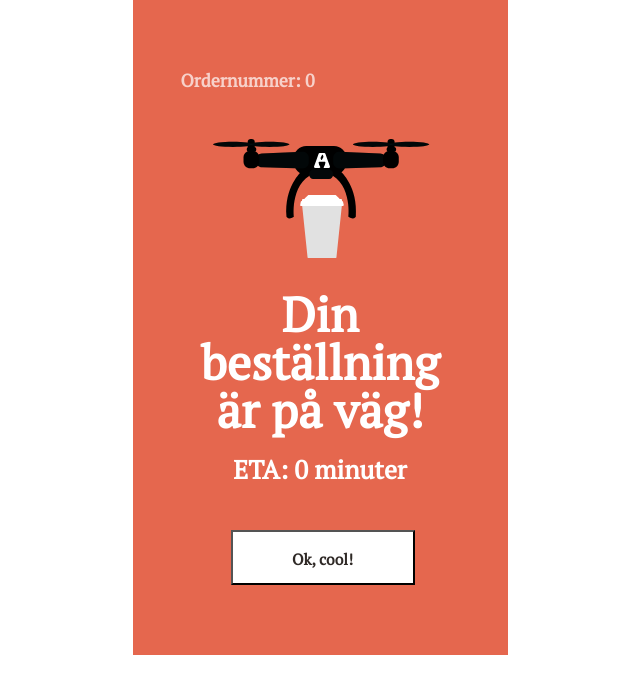
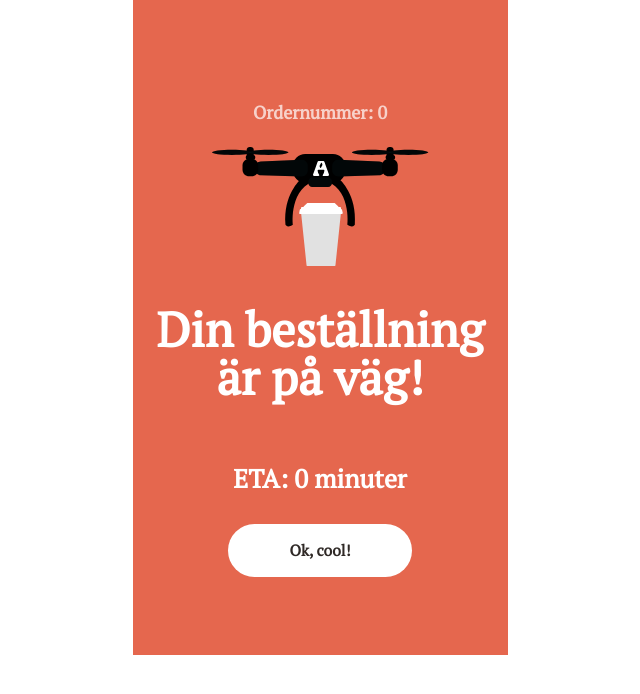
Before and after one commit to Kybbe/fire-turtles, a React (Create React App) app: page /status in a window 1280 px wide. Shown: the top 694 px of the page, without its empty margins (320-960 px from the left). Built offline with nearby package versions, Linux system fonts and the light colour scheme; no server answers.

Commit message:
removed some css and added "you saved X kr" for kampanj

```diff
--- a/src/App.css
+++ b/src/App.css
@@ -245,7 +245,7 @@ nav a:hover {
 
 .menuList {
   padding: 0;
-  padding-bottom: 55px;
+  padding-bottom: 70px;
   list-style: none;
 }
 
@@ -348,93 +348,52 @@ nav a:hover {
 }
 
 .background-status{
-position: relative;
-width: 375px;
-height: 655px;
-background: #E5674E;
-}
-
-.drone {
-position: absolute;
-width: 216.29px;
-height: 119.06px;
-left: 80px;
-top: 139px;
+  display: flex;
+  justify-content: center;
+  align-items: center;
+  flex-direction: column;
+  height: 100%;
+  background: #E5674E;
 }
 
 .button-status{
-  position: absolute;
   width: 184px;
-  height: 55px;
-  left: 98px;
-  top: 530px;
+  background: #FFFFFF;
+  color: #2F2926;
 
   background: #FFFFFF;
+  border-radius: 50px;
+  border: none;
+  cursor: pointer;
 
-  font-family: 'PT Serif';
-font-style: normal;
+  transition: all 0.2s ease;
+}
 
-
-align-items: center;
-text-align: center;
-color: #2F2926;
+.button-status:hover{
+  background: #ebebeb;
+  text-decoration: underline;
 }
 
 .order{
-  position: absolute;
-  width: 279px;
-  height: 125px;
-  left: 48px;
-  top: 299px;
-
-  font-family: 'PT Serif';
-  font-style: normal;
-  font-weight: 700;
   font-size: 24px;
   line-height: 48px;
-
-  display: flex;
-  align-items: center;
   text-align: center;
-
   color: #FFFFFF;
-
 }
 
 .timer{
-  position: absolute;
-  width: 279px;
-  height: 37px;
-  left: 48px;
-  top: 424px;
-
-  font-family: 'Work Sans';
-  font-style: normal;
-  font-weight: 700;
   font-size: 22px;
   line-height: 180%;
-
-  align-items: center;
   text-align: center;
-
   color: #FFFFFF;
 }
 
 .ordernum {
-position: absolute;
-width: 279px;
-height: 37px;
-left: 48px;
-top: 62px;
-font-family: 'Work Sans';
-font-style: normal;
-font-weight: 400;
-font-size: 18px;
-line-height: 120%;
-display: flex;
-align-items: center;
-text-align: center;
-color: rgba(255, 255, 255, 0.7);
+  width: 279px;
+  font-size: 18px;
+  line-height: 120%;
+  text-align: center;
+  color: rgba(255, 255, 255, 0.7);
 }
 
 /* TEXTS, * = all text exept text that are specified under */
--- a/src/components/Cart.js
+++ b/src/components/Cart.js
@@ -43,6 +43,7 @@ function Cart() {
 	//the items may not be beside each other in the cart, so we need to check all items in the cart
 	var gustavs = 0;
 	var bryggkaffe = 0;
+	var kampanjer = 0;
 	for (let i = 0; i < cart.length; i++) {
 		if (cart[i].name === "Gustav Adolfsbakelse") {
 			gustavs = cart[i].quantity;
@@ -55,6 +56,7 @@ function Cart() {
 	while (gustavs > 0 && bryggkaffe > 0) {
 		gustavs--;
 		bryggkaffe--;
+		kampanjer++;
 		totalPrice -= 40;
 	}
 
@@ -99,11 +101,12 @@ function Cart() {
 
 			<div className='cartBottom'>
 				<div className='cartBottomText'>
-					<h2>Total</h2>
-					<p>Inkl moms + drönarleverans</p>
+					<h2 style={{margin: "0"}}>Total</h2>
+					<h4 className='kampanjer' style={{marginTop: "5px", marginBottom: "0px"}}>{kampanjer > 0 ? `You saved ${kampanjer * 40}kr!` : ""}</h4>
+					<p style={{marginTop: "5px"}}>Inkl moms + drönarleverans</p>
 				</div>
 				<div className='cartBottomPrice'>
-					<h2>{totalPrice} kr</h2>
+					<h2 style={{marginTop: "0"}}>{totalPrice} kr</h2>
 				</div>
 			</div>
 			<button className='cartOrder' onClick={order}>Take my money!</button>
```
